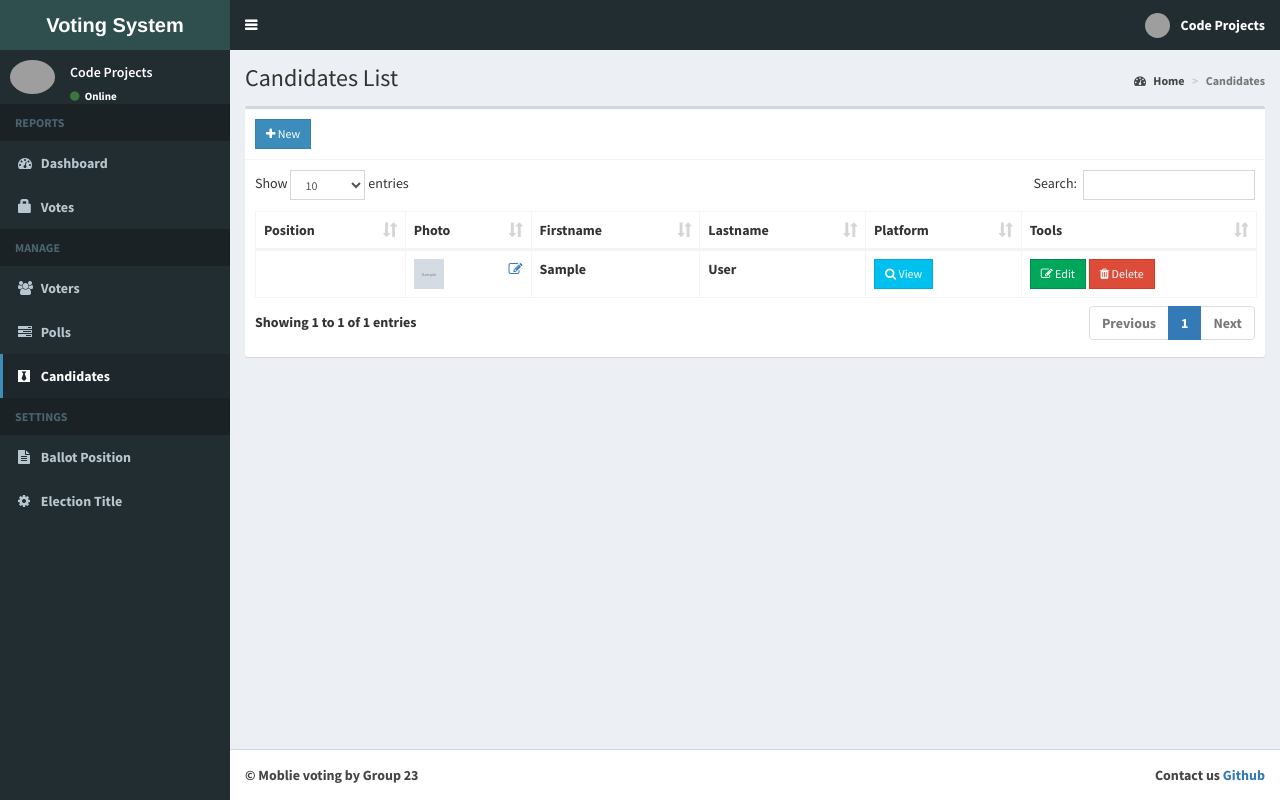
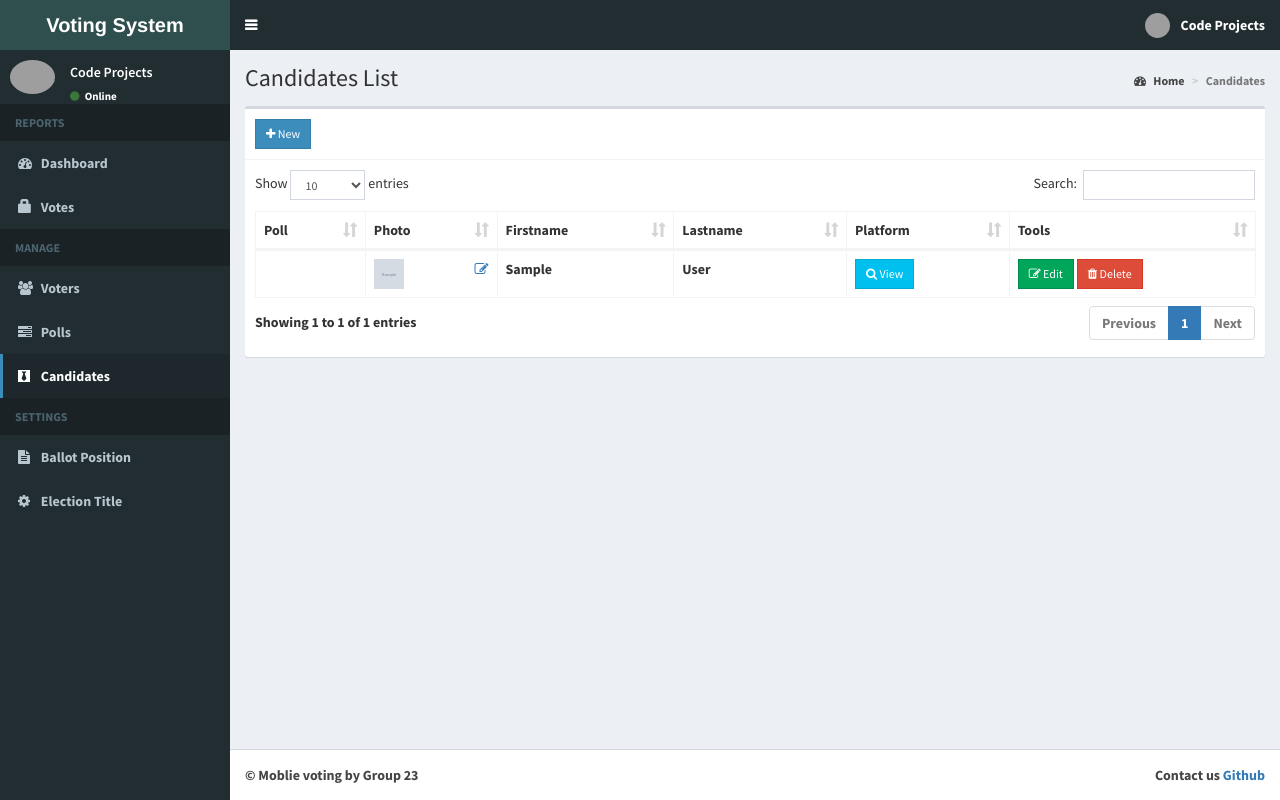
Before and after one commit to anirudh2019/Mobile-Voting-using-PHP-and-MySQL, a PHP site: page /admin/candidates.php in a window 1280 px wide. Run offline with PHP 8.4, Linux system fonts and the light colour scheme; a user stored in the database is signed in; data comes from the database, SQL or seed files in the repository; tables that the repository leaves empty hold one stand-in row (values such as "Sample post"); grey boxes marked "Sample" are stand-in pictures; data that the repository does not hold is empty; some libraries are stand-ins or nearby versions; grey boxes are pictures that could not be loaded.

Commit message:
poll and candidates

```diff
--- a/admin/candidates.php
+++ b/admin/candidates.php
@@ -52,7 +52,7 @@
               <table id="example1" class="table table-bordered">
                 <thead>
                   <th class="hidden"></th>
-                  <th>Position</th>
+                  <th>Poll</th>
                   <th>Photo</th>
                   <th>Firstname</th>
                   <th>Lastname</th>
@@ -68,7 +68,7 @@
                       echo "
                         <tr>
                           <td class='hidden'></td>
-                          <td>".$row['description']."</td>
+                          <td>".$row['wardname']."</td>
                           <td>
                             <img src='".$image."' width='30px' height='30px'>
                             <a href='#edit_photo' data-toggle='modal' class='pull-right photo' data-id='".$row['canid']."'><span class='fa fa-edit'></span></a>
--- a/admin/includes/candidates_modal.php
+++ b/admin/includes/candidates_modal.php
@@ -29,21 +29,21 @@
             <div class="modal-body">
               <form class="form-horizontal" method="POST" action="candidates_add.php" enctype="multipart/form-data">
                 <div class="form-group">
-                    <label for="firstname" class="col-sm-3 control-label">Firstname</label>
+                    <label for="firstname" class="col-sm-3 control-label">First Name</label>
 
                     <div class="col-sm-9">
                       <input type="text" class="form-control" id="firstname" name="firstname" required>
                     </div>
                 </div>
                 <div class="form-group">
-                    <label for="lastname" class="col-sm-3 control-label">Lastname</label>
+                    <label for="lastname" class="col-sm-3 control-label">Last Name</label>
 
                     <div class="col-sm-9">
                       <input type="text" class="form-control" id="lastname" name="lastname" required>
                     </div>
                 </div>
                 <div class="form-group">
-                    <label for="position" class="col-sm-3 control-label">Position</label>
+                    <label for="position" class="col-sm-3 control-label">Poll</label>
 
                     <div class="col-sm-9">
                       <select class="form-control" id="position" name="position" required>
@@ -53,7 +53,7 @@
                           $query = $conn->query($sql);
                           while($row = $query->fetch_assoc()){
                             echo "
-                              <option value='".$row['id']."'>".$row['description']."</option>
+                              <option value='".$row['id']."'>".$row['wardname']."</option>
                             ";
                           }
                         ?>
@@ -111,7 +111,7 @@
                     </div>
                 </div>
                 <div class="form-group">
-                    <label for="edit_position" class="col-sm-3 control-label">Position</label>
+                    <label for="edit_position" class="col-sm-3 control-label">Poll</label>
 
                     <div class="col-sm-9">
                       <select class="form-control" id="edit_position" name="position" required>
@@ -121,7 +121,7 @@
                           $query = $conn->query($sql);
                           while($row = $query->fetch_assoc()){
                             echo "
-                              <option value='".$row['id']."'>".$row['description']."</option>
+                              <option value='".$row['id']."'>".$row['wardname']."</option>
                             ";
                           }
                         ?>
```
Also changed, not shown: admin/home.php (+5 -5 lines), admin/candidates_add.php (line endings or trailing spaces).
